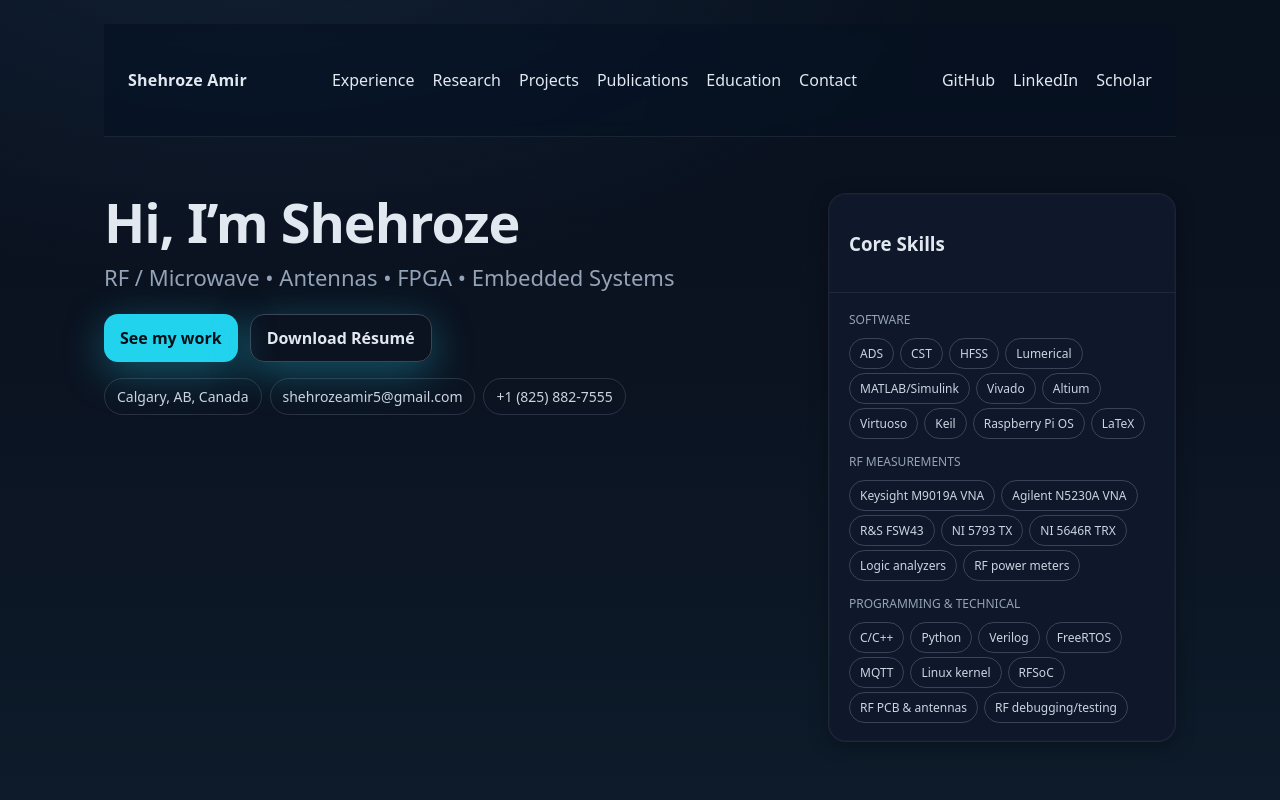
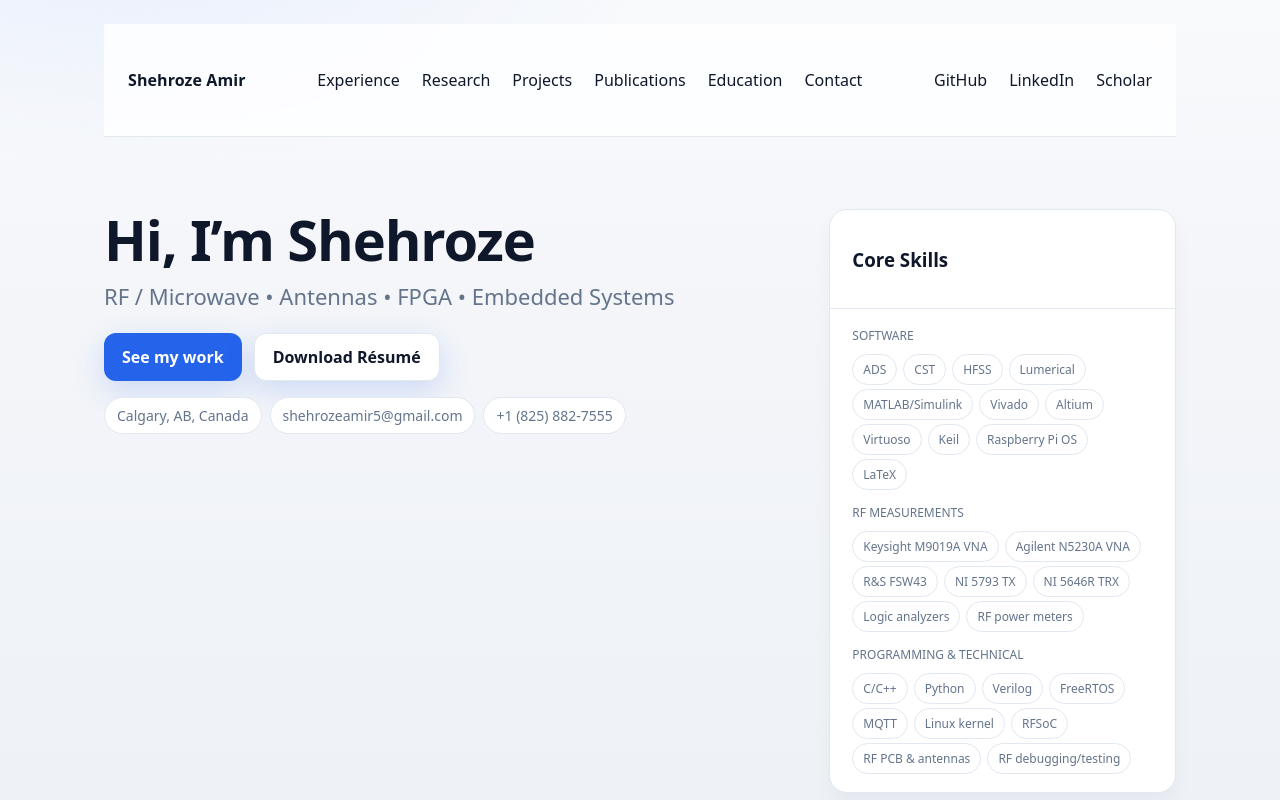
Before and after one commit to shehrozeamir5/portfolio, a Next.js app: page / in a window 1280 px wide. Shown: the top 800 px of the page. Built offline with nearby package versions, Linux system fonts and the light colour scheme.

Commit message:
Update globals.css

```diff
--- a/app/globals.css
+++ b/app/globals.css
@@ -1,92 +1,77 @@
-:root {
-  --bg: #0b1220;         /* page background */
-  --panel: #0f172a;      /* card background */
-  --muted: #94a3b8;
-  --text: #e2e8f0;
-  --brand: #22d3ee;
-  --ring: rgba(34,211,238,.35);
+:root{
+  --bg:#f3f5f9;           /* page background */
+  --panel:#ffffff;        /* card background */
+  --text:#0f172a;         /* primary text */
+  --muted:#64748b;        /* secondary text */
+  --line:#e2e8f0;         /* borders */
+  --brand:#2563eb;        /* accent (blue) */
+  --ring:rgba(37,99,235,.18);
+}
+*{box-sizing:border-box}
+html,body{margin:0;height:100%}
+body{
+  font-family:ui-sans-serif,system-ui,-apple-system,"Segoe UI",Roboto,Arial;
+  background:
+    radial-gradient(900px 400px at 10% -10%, #e8eefc 0%, transparent 60%),
+    linear-gradient(180deg,#f8fafc, var(--bg) 40%, #eef2f7 100%);
+  color:var(--text);
+}
+a{color:inherit;text-decoration:none}
+header{
+  position:sticky;top:0;z-index:50;
+  background:rgba(255,255,255,.8);
+  backdrop-filter:saturate(140%) blur(8px);
+  border-bottom:1px solid var(--line);
+}
+.container{max-width:1120px;margin-inline:auto;padding:24px}
+nav{display:flex;align-items:center;justify-content:space-between;height:64px}
+.nav-links{display:none;gap:22px}
+.brand{font-weight:800;letter-spacing:.1px}
+
+.pill{
+  display:inline-flex;align-items:center;gap:8px;
+  border:1px solid var(--line);border-radius:999px;padding:8px 12px;
+  color:var(--muted);font-size:14px;background:#fff;
 }
 
-* { box-sizing: border-box }
-html,body { margin:0; height:100% }
-body {
-  font-family: system-ui, -apple-system, Segoe UI, Roboto, Arial, sans-serif;
-  background: radial-gradient(1200px 600px at 20% -10%, #112034 0%, transparent 60%),
-              linear-gradient(180deg,#08111e,#0b1220 40%,#0d1b2a 100%);
-  color: var(--text);
+.section{padding:56px 0}
+h2{font-size:26px;margin:0 0 18px;font-weight:800;letter-spacing:-.01em}
+
+.hero{padding:72px 0}
+.title{font-size:48px;line-height:1.1;margin:0 0 10px;font-weight:900;letter-spacing:-.02em}
+.subtitle{color:var(--muted);font-size:20px;margin:0 0 22px}
+.btn{
+  display:inline-flex;align-items:center;gap:10px;
+  border:none;border-radius:12px;padding:12px 18px;
+  background:var(--brand);color:#fff;font-weight:800;cursor:pointer;
+  box-shadow:0 10px 30px var(--ring);
+}
+.btn-outline{
+  background:#fff;color:var(--text);border:1px solid var(--line)
 }
 
-a { color: inherit; text-decoration: none }
+.cards{display:grid;grid-template-columns:repeat(12,1fr);gap:32px}
 
-/* Header */
-header {
-  position: sticky; top: 0;
-  backdrop-filter: saturate(140%) blur(8px);
-  background: rgba(8,17,30,.6);
-  border-bottom: 1px solid rgba(148,163,184,.12);
-  z-index: 50;
+.card{
+  background:var(--panel);border:1px solid var(--line);border-radius:18px;
+  box-shadow:0 12px 20px rgba(15,23,42,.04);
+}
+.card .head{padding:18px 22px;border-bottom:1px solid var(--line)}
+.card .body{padding:18px 22px}
+
+ul{margin:0;padding-left:18px}
+li{margin:8px 0}
+.badge{
+  display:inline-flex;border:1px solid var(--line);
+  padding:6px 10px;border-radius:999px;font-size:12px;margin:4px 6px 0 0;color:var(--muted);background:#fff;
 }
 
-/* Layout helpers */
-.container { max-width: 1120px; margin-inline: auto; padding: 24px }
-nav { display:flex; align-items:center; justify-content:space-between; height:64px }
-.nav-links { display:none; gap: 18px }
-.brand { font-weight: 800; letter-spacing: .2px }
-
-.pill {
-  display:inline-flex; align-items:center; gap:8px;
-  border:1px solid rgba(148,163,184,.22);
-  border-radius:999px; padding:8px 12px; color:#cbd5e1; font-size:14px;
-}
-
-/* Sections */
-section { scroll-margin-top: 96px; }
-.section { padding: 40px 0; }                 /* NEW consistent section rhythm */
-.section + .section { padding-top: 16px; }    /* tighter between stacked sections */
-h2 { font-size: 24px; margin: 0 0 16px }
-
-/* Hero */
-.hero { padding: 56px 0 }
-.title { font-size: 44px; line-height: 1.1; margin: 0 0 10px; font-weight: 900; letter-spacing: -.02em }
-.subtitle { color: var(--muted); font-size: 20px; margin: 0 0 22px }
-.btn {
-  display:inline-flex; align-items:center; gap:10px;
-  border:none; border-radius:14px; padding:12px 16px;
-  background: var(--brand); color:#001018; font-weight: 800; cursor:pointer;
-  box-shadow: 0 10px 40px var(--ring);
-}
-.btn-outline { background: transparent; color: var(--text); border: 1px solid rgba(148,163,184,.35) }
-
-/* Cards grid */
-.cards { display:grid; grid-template-columns: repeat(12, 1fr); gap: 28px } /* bigger gap (was smaller) */
-
-/* Card */
-.card {
-  background: var(--panel);
-  border-radius: 18px;
-  border: 1px solid rgba(148,163,184,.14);
-  /* The two lines below ensure neighboring cards don’t visually merge */
-  box-shadow: 0 4px 20px rgba(0,0,0,.28), 0 0 0 1px rgba(255,255,255,.02) inset;
-  background-clip: padding-box;         /* prevents border bleed/merging */
-}
-.card .head {
-  padding: 18px 20px;
-  border-bottom: 1px solid rgba(148,163,184,.12);
-}
-.card .body { padding: 18px 20px }
-ul { margin: 0; padding-left: 18px }
-li { margin: 8px 0 }
-.badge {
-  display:inline-flex; border:1px solid rgba(148,163,184,.32);
-  padding:6px 10px; border-radius: 999px; font-size: 12px; margin: 4px 6px 0 0; color:#cbd5e1;
-}
-
-.muted { color: var(--muted) }
-.footer { color:#94a3b8; font-size:14px; padding:40px 0 }
+.muted{color:var(--muted)}
+.footer{color:#64748b;font-size:14px;padding:40px 0}
 
 @media (min-width:768px){
-  .nav-links{ display:flex }
-  .title{ font-size: 54px }
-  .subtitle{ font-size: 22px }
-  .hero-grid{ display:grid; grid-template-columns:2fr 1fr; align-items:start; gap: 28px }
+  .nav-links{display:flex}
+  .title{font-size:56px}
+  .subtitle{font-size:22px}
+  .hero-grid{display:grid;grid-template-columns:2fr 1fr;align-items:start;gap:32px}
 }
```
